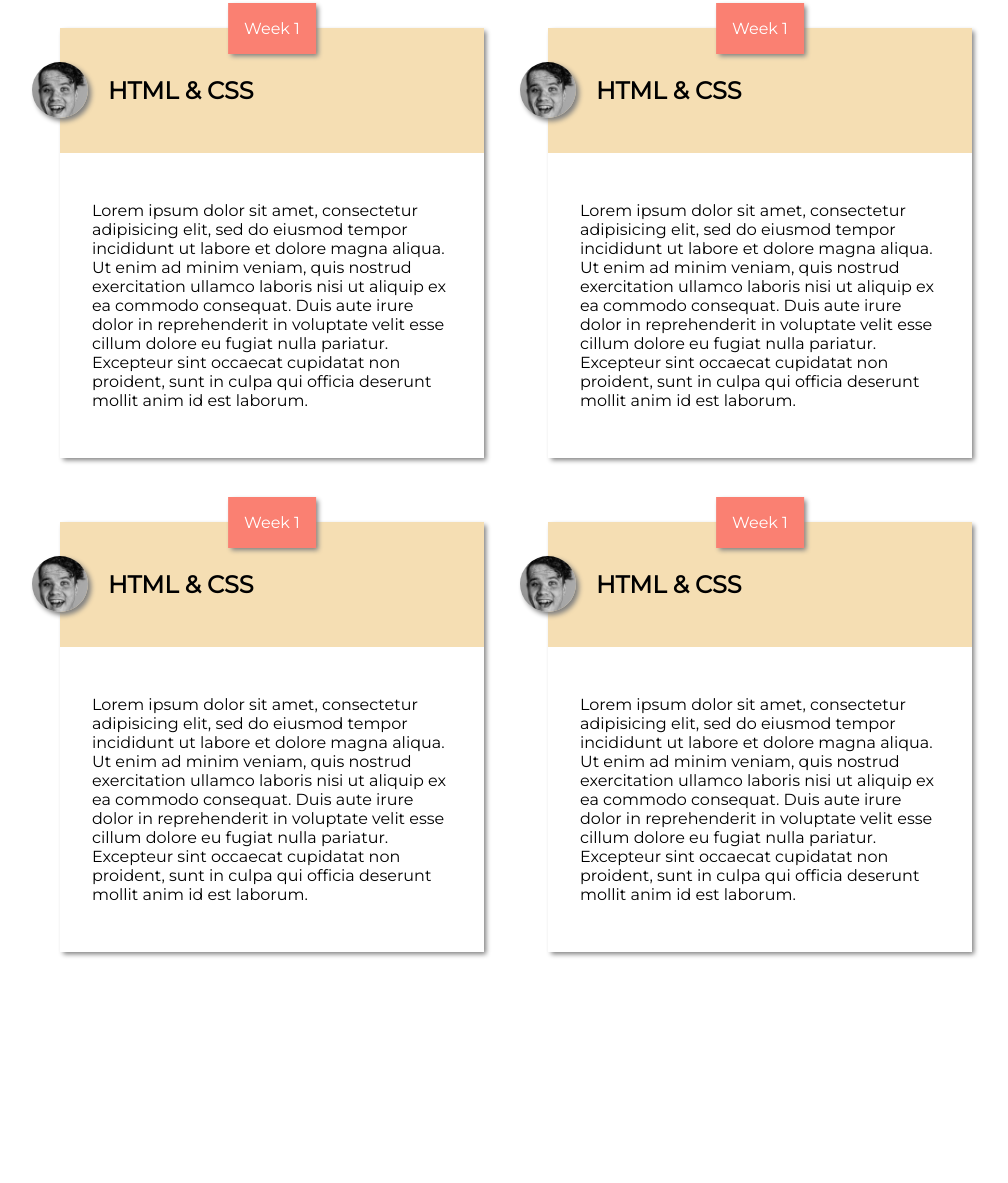
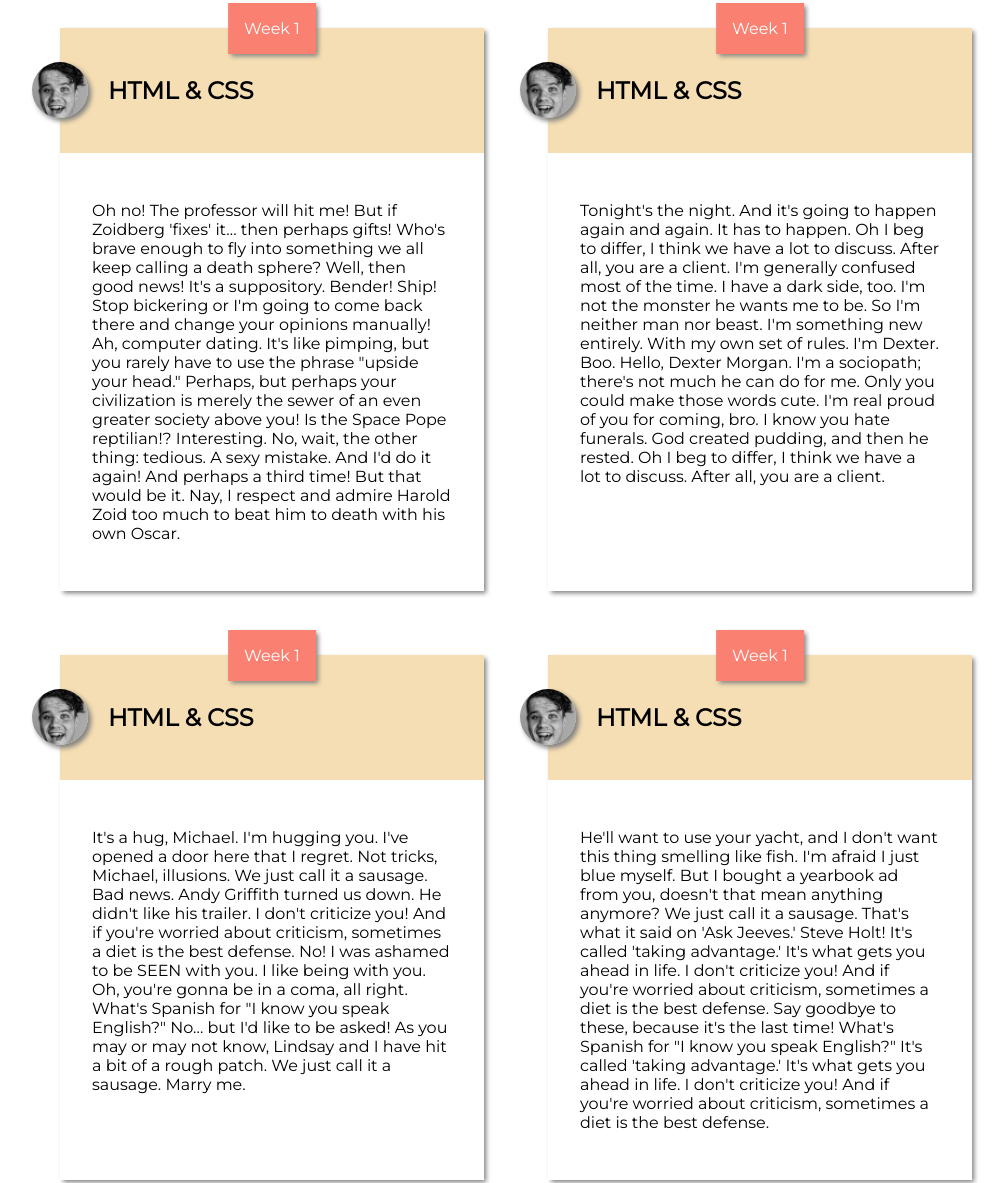
Before and after one commit to bcrumpton/05-grid-and-position, a plain HTML site: page index.html in a window 1280 px wide. Shown: the part 116-1299 px from the top of the page, without its empty margins (124-1132 px from the left). Before the commit the page ends 1148 px from the top, so only its background shows below. Drawn offline with Linux system fonts and the light colour scheme.

Commit message:
Content from Fillerama deployed

```diff
--- a/index.html
+++ b/index.html
@@ -31,7 +31,7 @@
                 <h2>HTML & CSS</h2>
               </div>
               <div class="card__body">
-                <p>Lorem ipsum dolor sit amet, consectetur adipisicing elit, sed do eiusmod tempor incididunt ut labore et dolore magna aliqua. Ut enim ad minim veniam, quis nostrud exercitation ullamco laboris nisi ut aliquip ex ea commodo consequat. Duis aute irure dolor in reprehenderit in voluptate velit esse cillum dolore eu fugiat nulla pariatur. Excepteur sint occaecat cupidatat non proident, sunt in culpa qui officia deserunt mollit anim id est laborum. </p>
+                <p>Oh no! The professor will hit me! But if Zoidberg 'fixes' it… then perhaps gifts! Who's brave enough to fly into something we all keep calling a death sphere? Well, then good news! It's a suppository. Bender! Ship! Stop bickering or I'm going to come back there and change your opinions manually! Ah, computer dating. It's like pimping, but you rarely have to use the phrase "upside your head." Perhaps, but perhaps your civilization is merely the sewer of an even greater society above you! Is the Space Pope reptilian!? Interesting. No, wait, the other thing: tedious. A sexy mistake. And I'd do it again! And perhaps a third time! But that would be it. Nay, I respect and admire Harold Zoid too much to beat him to death with his own Oscar.</p>
               </div>
             </figure>
           </div>
@@ -44,7 +44,7 @@
                 <h2>HTML & CSS</h2>
               </div>
               <div class="card__body">
-                <p>Lorem ipsum dolor sit amet, consectetur adipisicing elit, sed do eiusmod tempor incididunt ut labore et dolore magna aliqua. Ut enim ad minim veniam, quis nostrud exercitation ullamco laboris nisi ut aliquip ex ea commodo consequat. Duis aute irure dolor in reprehenderit in voluptate velit esse cillum dolore eu fugiat nulla pariatur. Excepteur sint occaecat cupidatat non proident, sunt in culpa qui officia deserunt mollit anim id est laborum. </p>
+                <p>Tonight's the night. And it's going to happen again and again. It has to happen. Oh I beg to differ, I think we have a lot to discuss. After all, you are a client. I'm generally confused most of the time. I have a dark side, too. I'm not the monster he wants me to be. So I'm neither man nor beast. I'm something new entirely. With my own set of rules. I'm Dexter. Boo. Hello, Dexter Morgan. I'm a sociopath; there's not much he can do for me. Only you could make those words cute. I'm real proud of you for coming, bro. I know you hate funerals. God created pudding, and then he rested. Oh I beg to differ, I think we have a lot to discuss. After all, you are a client.</p>
               </div>
             </figure>
           </div>
@@ -57,7 +57,7 @@
                 <h2>HTML & CSS</h2>
               </div>
               <div class="card__body">
-                <p>Lorem ipsum dolor sit amet, consectetur adipisicing elit, sed do eiusmod tempor incididunt ut labore et dolore magna aliqua. Ut enim ad minim veniam, quis nostrud exercitation ullamco laboris nisi ut aliquip ex ea commodo consequat. Duis aute irure dolor in reprehenderit in voluptate velit esse cillum dolore eu fugiat nulla pariatur. Excepteur sint occaecat cupidatat non proident, sunt in culpa qui officia deserunt mollit anim id est laborum. </p>
+                <p>It's a hug, Michael. I'm hugging you. I've opened a door here that I regret. Not tricks, Michael, illusions. We just call it a sausage. Bad news. Andy Griffith turned us down. He didn't like his trailer. I don't criticize you! And if you're worried about criticism, sometimes a diet is the best defense. No! I was ashamed to be SEEN with you. I like being with you. Oh, you're gonna be in a coma, all right. What's Spanish for "I know you speak English?" No… but I'd like to be asked! As you may or may not know, Lindsay and I have hit a bit of a rough patch. We just call it a sausage. Marry me.</p>
               </div>
             </figure>
           </div>
@@ -70,7 +70,7 @@
                 <h2>HTML & CSS</h2>
               </div>
               <div class="card__body">
-                <p>Lorem ipsum dolor sit amet, consectetur adipisicing elit, sed do eiusmod tempor incididunt ut labore et dolore magna aliqua. Ut enim ad minim veniam, quis nostrud exercitation ullamco laboris nisi ut aliquip ex ea commodo consequat. Duis aute irure dolor in reprehenderit in voluptate velit esse cillum dolore eu fugiat nulla pariatur. Excepteur sint occaecat cupidatat non proident, sunt in culpa qui officia deserunt mollit anim id est laborum. </p>
+                <p>He'll want to use your yacht, and I don't want this thing smelling like fish. I'm afraid I just blue myself. But I bought a yearbook ad from you, doesn't that mean anything anymore? We just call it a sausage. That's what it said on 'Ask Jeeves.' Steve Holt! It's called 'taking advantage.' It's what gets you ahead in life. I don't criticize you! And if you're worried about criticism, sometimes a diet is the best defense. Say goodbye to these, because it's the last time! What's Spanish for "I know you speak English?" It's called 'taking advantage.' It's what gets you ahead in life. I don't criticize you! And if you're worried about criticism, sometimes a diet is the best defense.</p>
               </div>
             </figure>
           </div>
```
